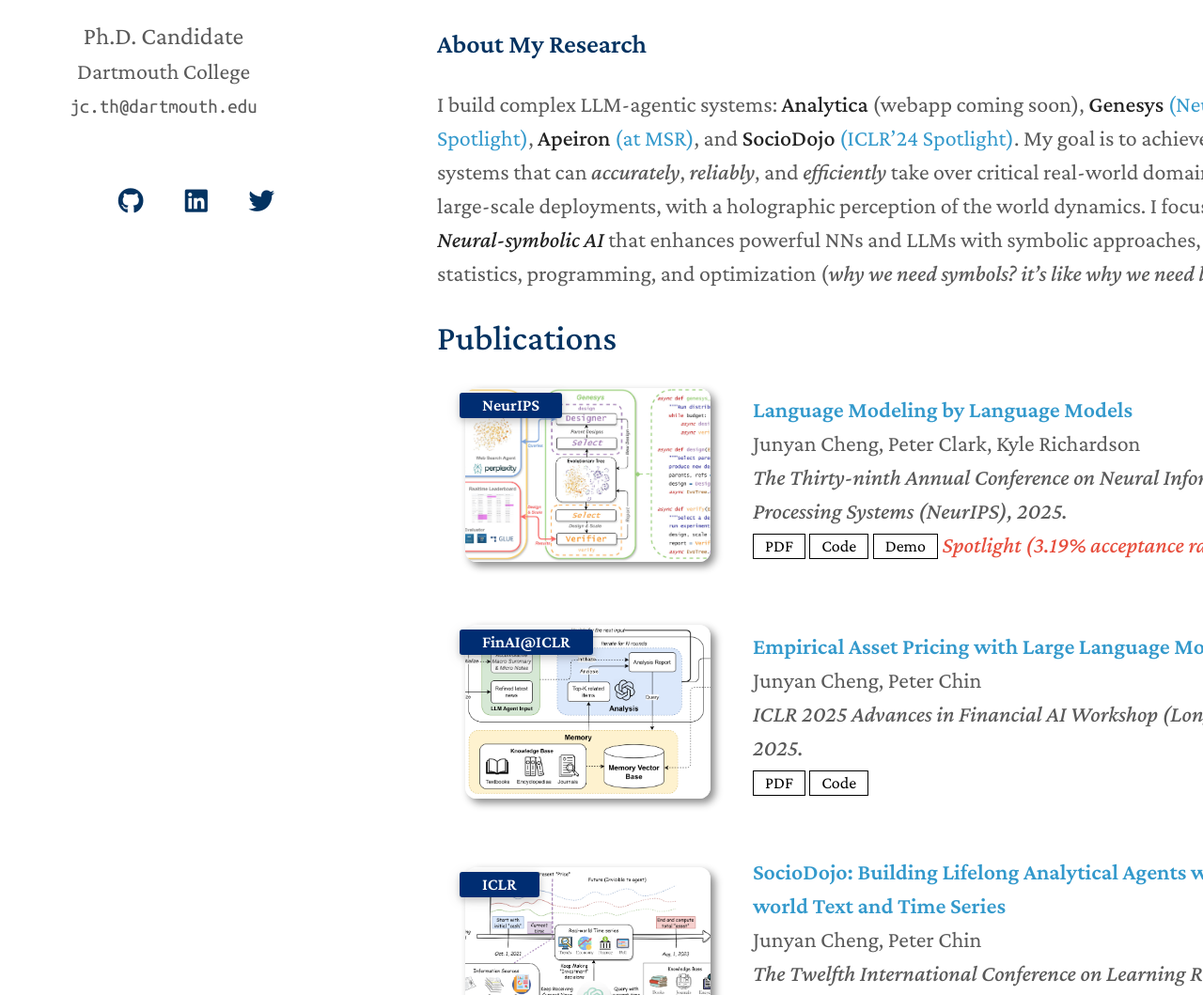
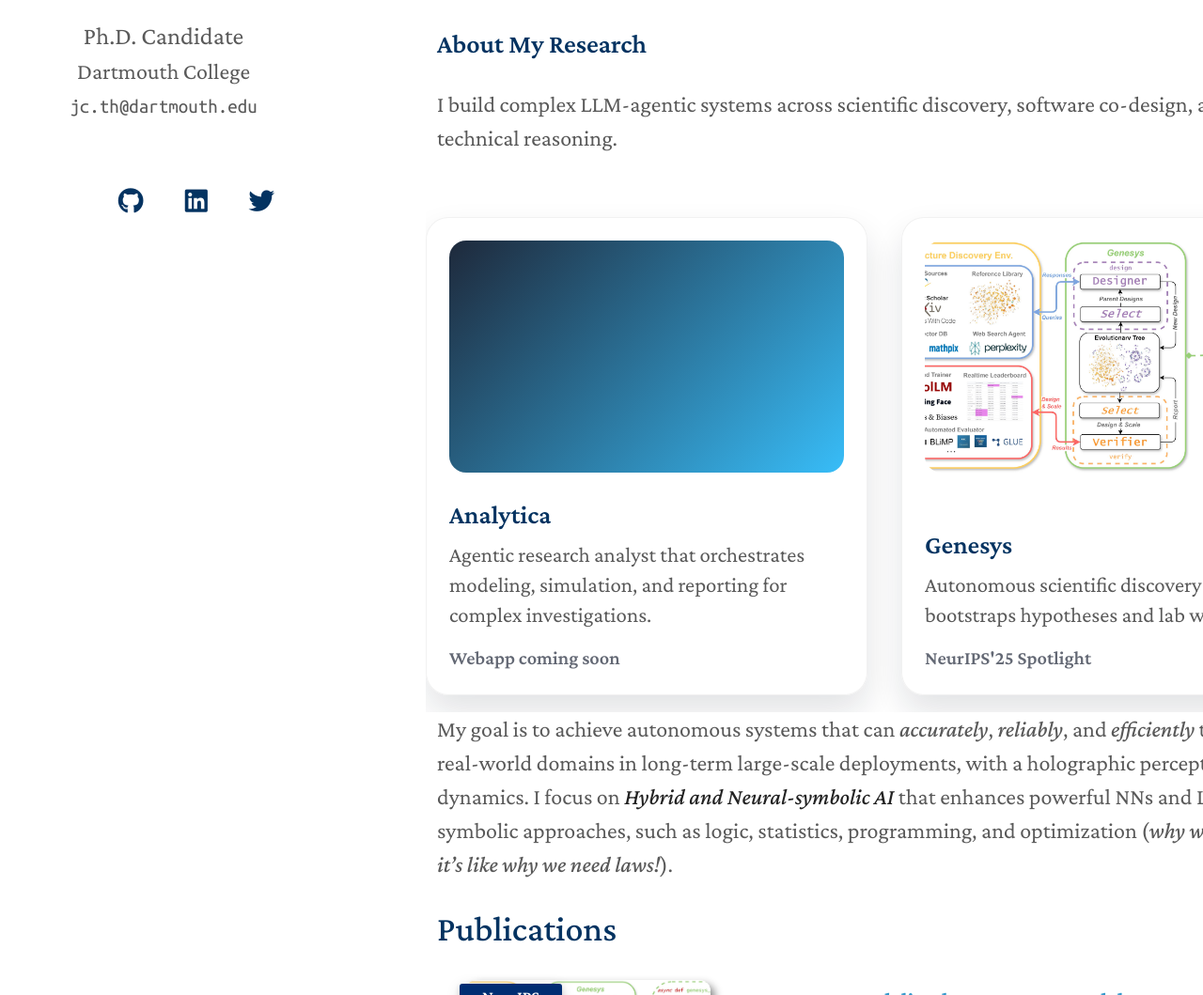
Before and after one commit to chengjunyan1/personal-page, a Jekyll site: the page built from index.md, in a window 1280 px wide and 1400 px high. Shown: the part 341-1400 px from the top of the window at 94% size. Built offline with Jekyll 4.4.1, drawn with Linux system fonts in a browser that asks for light colours; nearby versions of some CDN libraries; a style sheet for code colours, icons or effects is not loaded; our own code applies the rules of GitHub Pages for plain Markdown files.

Commit message:
slideshow

```diff
--- a/_layouts/homepage.html
+++ b/_layouts/homepage.html
@@ -40,6 +40,7 @@
     <link rel="stylesheet" href="./assets/css/style-no-dark-mode.css">
     <link rel="stylesheet" href="./assets/css/publications-no-dark-mode.css">
     {% endif %}
+    <link rel="stylesheet" href="./assets/css/project-carousel.css">
 
   </head>
   <body>
--- /dev/null
+++ b/assets/css/project-carousel.css
@@ -0,0 +1,106 @@
+.project-carousel {
+  display: flex;
+  flex-wrap: nowrap;
+  gap: 1.5rem;
+  overflow-x: auto;
+  padding: 1.5rem 0 0.75rem;
+  margin: 0 -0.5rem;
+  scroll-snap-type: x mandatory;
+  -webkit-overflow-scrolling: touch;
+}
+
+.project-carousel::-webkit-scrollbar {
+  height: 0.5rem;
+}
+
+.project-carousel::-webkit-scrollbar-thumb {
+  background: rgba(0, 0, 0, 0.2);
+  border-radius: 999px;
+}
+
+.project-card {
+  display: flex;
+  flex-direction: column;
+  justify-content: space-between;
+  min-width: 280px;
+  max-width: 320px;
+  padding: 1rem;
+  background: rgba(255, 255, 255, 0.92);
+  border: 1px solid rgba(17, 17, 17, 0.06);
+  border-radius: 1rem;
+  box-shadow: 0 12px 24px rgba(15, 23, 42, 0.12);
+  transition: transform 0.35s ease, box-shadow 0.35s ease, border-color 0.35s ease;
+  text-decoration: none;
+  color: inherit;
+  scroll-snap-align: start;
+  position: relative;
+}
+
+.project-card:hover,
+.project-card:focus-visible {
+  transform: translateY(-6px);
+  box-shadow: 0 18px 32px rgba(15, 23, 42, 0.16);
+  border-color: rgba(17, 17, 17, 0.12);
+}
+
+.project-card__media {
+  width: 100%;
+  height: 165px;
+  border-radius: 0.75rem;
+  background-size: cover;
+  background-position: center;
+  background-repeat: no-repeat;
+  background-color: #f1f5f9;
+  margin-bottom: 1rem;
+}
+
+.project-card__content {
+  display: flex;
+  flex-direction: column;
+  gap: 0.25rem;
+}
+
+.project-card__title {
+  font-size: 1.15rem;
+  margin: 0;
+}
+
+.project-card__description {
+  font-size: 0.95rem;
+  line-height: 1.4;
+  margin: 0;
+}
+
+.project-card__meta {
+  font-size: 0.85rem;
+  font-weight: 600;
+  color: rgba(15, 23, 42, 0.65);
+  margin-top: 0.35rem;
+}
+
+.project-card--analytica .project-card__media {
+  background-image: linear-gradient(135deg, #1e293b, #38bdf8);
+}
+
+.project-card__media--genesys {
+  background-image: url('../img/teaser_genesys.png');
+}
+
+.project-card__media--apeiron {
+  background-image: linear-gradient(135deg, #0ea5e9, #8b5cf6);
+}
+
+.project-card__media--sociodojo {
+  background-image: url('../img/teaser_sociodojo.png');
+}
+
+@media (max-width: 640px) {
+  .project-card {
+    min-width: 240px;
+    padding: 0.85rem;
+  }
+
+  .project-card__media {
+    height: 140px;
+  }
+}
--- a/index.md
+++ b/index.md
@@ -10,7 +10,43 @@ I interned for 6 months at the [**Allen Institute for AI (Ai2)**](https://allena
 
 ### About My Research
 
-I build complex LLM-agentic systems: **Analytica** (webapp coming soon), [**Genesys** (NeurIPS'25 Spotlight)](https://genesys.allen.ai), [**Apeiron** (at MSR)](https://amorphware.com), and [**SocioDojo** (ICLR'24 Spotlight)](https://gam-gray.vercel.app/).
+I build complex LLM-agentic systems across scientific discovery, software co-design, and socio-technical reasoning.
+
+<div class="project-carousel" role="list" aria-label="Flagship systems">
+  <div class="project-card project-card--analytica" role="listitem">
+    <div class="project-card__media" aria-hidden="true"></div>
+    <div class="project-card__content">
+      <h4 class="project-card__title">Analytica</h4>
+      <p class="project-card__description">Agentic research analyst that orchestrates modeling, simulation, and reporting for complex investigations.</p>
+      <span class="project-card__meta">Webapp coming soon</span>
+    </div>
+  </div>
+  <a class="project-card" role="listitem" href="https://genesys.allen.ai" target="_blank" rel="noopener">
+    <div class="project-card__media project-card__media--genesys" aria-hidden="true"></div>
+    <div class="project-card__content">
+      <h4 class="project-card__title">Genesys</h4>
+      <p class="project-card__description">Autonomous scientific discovery suite that bootstraps hypotheses and lab workflows.</p>
+      <span class="project-card__meta">NeurIPS'25 Spotlight</span>
+    </div>
+  </a>
+  <a class="project-card" role="listitem" href="https://amorphware.com" target="_blank" rel="noopener">
+    <div class="project-card__media project-card__media--apeiron" aria-hidden="true"></div>
+    <div class="project-card__content">
+      <h4 class="project-card__title">Apeiron</h4>
+      <p class="project-card__description">Hybrid LLM-agent platform exploring open-ended system design and evaluation at MSR.</p>
+      <span class="project-card__meta">Built at Microsoft Research</span>
+    </div>
+  </a>
+  <a class="project-card" role="listitem" href="https://gam-gray.vercel.app/" target="_blank" rel="noopener">
+    <div class="project-card__media project-card__media--sociodojo" aria-hidden="true"></div>
+    <div class="project-card__content">
+      <h4 class="project-card__title">SocioDojo</h4>
+      <p class="project-card__description">Interactive multi-agent environment for socio-economic simulation and policy evaluation.</p>
+      <span class="project-card__meta">ICLR'24 Spotlight</span>
+    </div>
+  </a>
+</div>
+
 My goal is to achieve autonomous systems that can *accurately*, *reliably*, and *efficiently* take over critical real-world domains in long-term large-scale deployments, with a holographic perception of the world dynamics. I focus on ***Hybrid and Neural-symbolic AI*** that enhances powerful NNs and LLMs with symbolic approaches, such as logic, statistics, programming, and optimization (*why we need symbols? it's like why we need laws!*).
 
 <!--
```
Also changed, not shown: assets/css/style-no-dark-mode.scss (line endings or trailing spaces), assets/css/style.scss (line endings or trailing spaces), assets/img/apeiron_ss.png (added), assets/img/genesys_ss.png (added), assets/img/sociodojo_ss.png (added).
